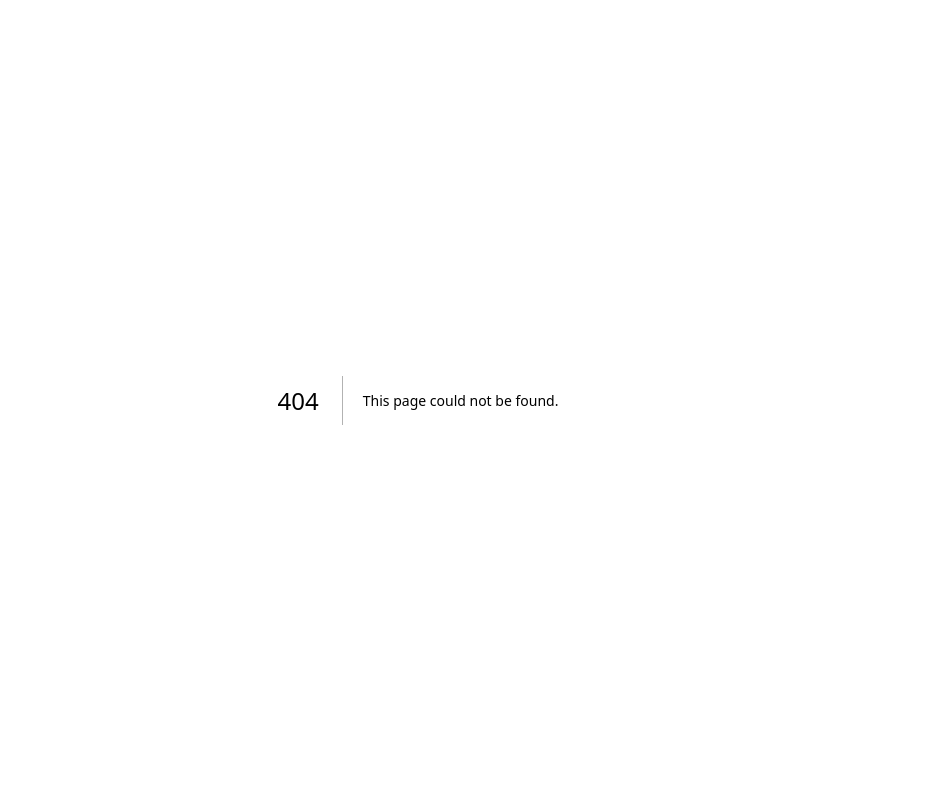
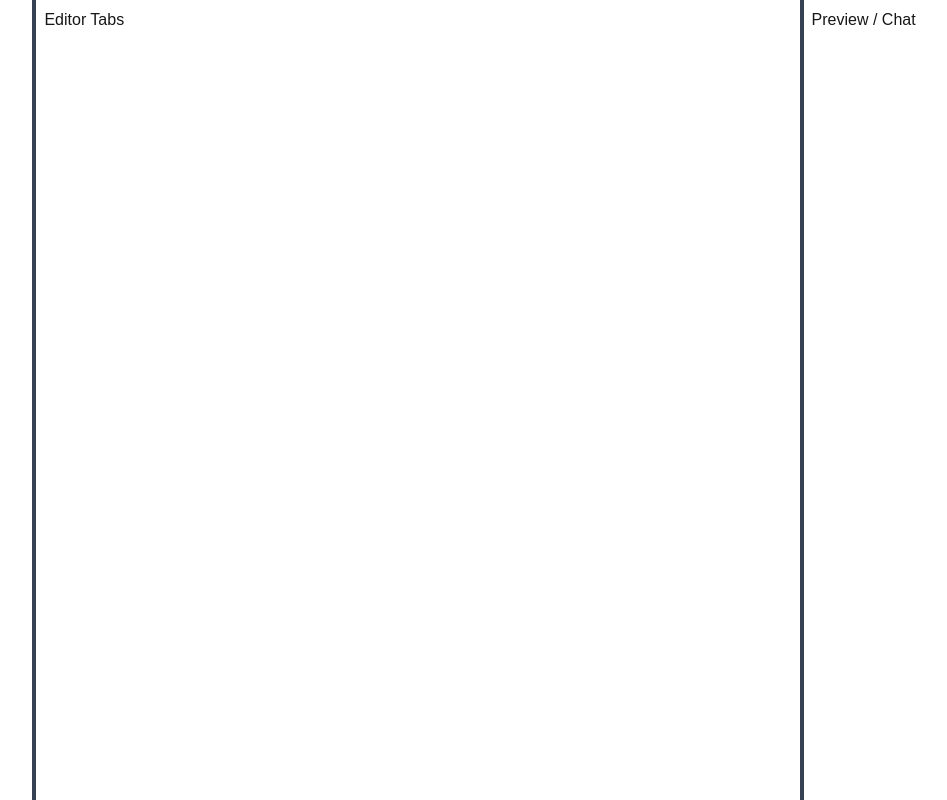
Before and after one commit to Samj16901/graphrag-multiagent-workspace, a Next.js app: page /workspace in a window 1280 px wide. Before the commit this address had no page. Shown: the whole page, without its empty margins (222-1169 px from the left). Built offline with nearby package versions, Linux system fonts and the light colour scheme; no server answers.

Commit message:
feat: add workspace shell and fs

```diff
--- /dev/null
+++ b/src/app/workspace/page.tsx
@@ -0,0 +1,28 @@
+'use client'
+
+import { Panel, PanelGroup, PanelResizeHandle } from 'react-resizable-panels'
+
+import FileExplorer from '@/components/workspace/FileExplorer'
+import { WorkspaceProvider } from '@/workspace/WorkspaceCtx'
+
+export default function WorkspacePage() {
+  return (
+    <WorkspaceProvider>
+      <div className="h-screen">
+        <PanelGroup direction="horizontal">
+          <Panel defaultSize={20} minSize={10}>
+            <FileExplorer />
+          </Panel>
+          <PanelResizeHandle className="w-1 bg-gray-700" />
+          <Panel defaultSize={60}>
+            <div className="p-2">Editor Tabs</div>
+          </Panel>
+          <PanelResizeHandle className="w-1 bg-gray-700" />
+          <Panel defaultSize={20} minSize={10}>
+            <div className="p-2">Preview / Chat</div>
+          </Panel>
+        </PanelGroup>
+      </div>
+    </WorkspaceProvider>
+  )
+}
--- /dev/null
+++ b/src/components/workspace/FileExplorer.tsx
@@ -0,0 +1,30 @@
+'use client'
+
+import { useEffect, useState } from 'react'
+
+interface FileNode {
+  name: string
+  path: string
+  type: 'file' | 'dir'
+  children?: FileNode[]
+}
+
+export default function FileExplorer() {
+  const [tree, setTree] = useState<FileNode[]>([])
+
+  useEffect(() => {
+    fetch('/api/files/tree')
+      .then((r) => r.json())
+      .then((data) => setTree(data || []))
+      .catch((e) => console.error('Failed to load tree', e))
+  }, [])
+
+  const renderNode = (node: FileNode) => (
+    <div key={node.path} className="ml-2">
+      <div>{node.name}</div>
+      {node.type === 'dir' && node.children?.map(renderNode)}
+    </div>
+  )
+
+  return <div className="text-sm">{tree.map(renderNode)}</div>
+}
--- /dev/null
+++ b/src/workspace/WorkspaceCtx.tsx
@@ -0,0 +1,54 @@
+'use client'
+
+import { createContext, useContext, useState, ReactNode } from 'react'
+
+export interface WorkspaceState {
+  openFiles: string[]
+  activeTab: string | null
+  dirtyFlags: Record<string, boolean>
+  currentRepo: string
+}
+
+interface WorkspaceContextType extends WorkspaceState {
+  setOpenFiles: (files: string[]) => void
+  setActiveTab: (tab: string | null) => void
+  setDirtyFlag: (path: string, dirty: boolean) => void
+  setCurrentRepo: (repo: string) => void
+}
+
+const WorkspaceCtx = createContext<WorkspaceContextType | undefined>(undefined)
+
+export function WorkspaceProvider({ children }: { children: ReactNode }) {
+  const [openFiles, setOpenFiles] = useState<string[]>([])
+  const [activeTab, setActiveTab] = useState<string | null>(null)
+  const [dirtyFlags, setDirtyFlags] = useState<Record<string, boolean>>({})
+  const [currentRepo, setCurrentRepo] = useState('')
+
+  const setDirtyFlag = (path: string, dirty: boolean) =>
+    setDirtyFlags((flags) => ({ ...flags, [path]: dirty }))
+
+  return (
+    <WorkspaceCtx.Provider
+      value={{
+        openFiles,
+        activeTab,
+        dirtyFlags,
+        currentRepo,
+        setOpenFiles,
+        setActiveTab,
+        setDirtyFlag,
+        setCurrentRepo
+      }}
+    >
+      {children}
+    </WorkspaceCtx.Provider>
+  )
+}
+
+export function useWorkspace() {
+  const ctx = useContext(WorkspaceCtx)
+  if (!ctx) throw new Error('useWorkspace must be used within WorkspaceProvider')
+  return ctx
+}
+
+export default WorkspaceCtx
--- /dev/null
+++ b/src/workspace/fs/BrowserFS.ts
@@ -0,0 +1,24 @@
+import LightningFS from '@isomorphic-git/lightning-fs'
+import * as git from 'isomorphic-git'
+
+export default class BrowserFS {
+  fs: LightningFS
+
+  constructor(name = 'workspace') {
+    this.fs = new LightningFS(name)
+  }
+
+  async readFile(path: string): Promise<string> {
+    const data = await this.fs.promises.readFile(path, 'utf8')
+    return data.toString()
+  }
+
+  async writeFile(path: string, content: string) {
+    await this.fs.promises.writeFile(path, content)
+  }
+
+  async commit(dir: string, message: string, author: { name: string; email: string }) {
+    await git.add({ fs: this.fs, dir, filepath: '.' })
+    return await git.commit({ fs: this.fs, dir, message, author })
+  }
+}
```
Also changed, not shown: package.json (+12 -9 lines), 1 other file (tests, documents, lock files or other folders).
